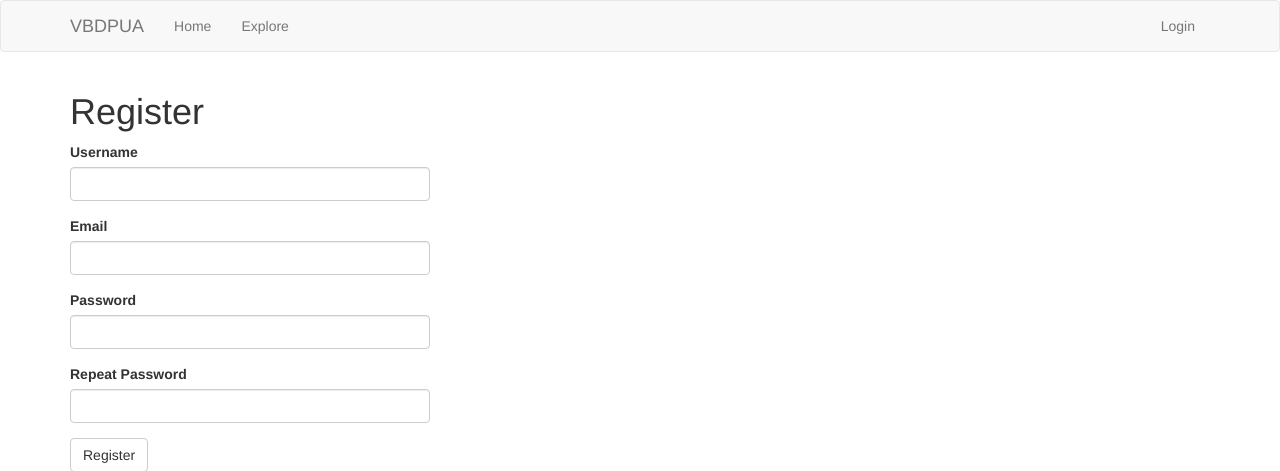
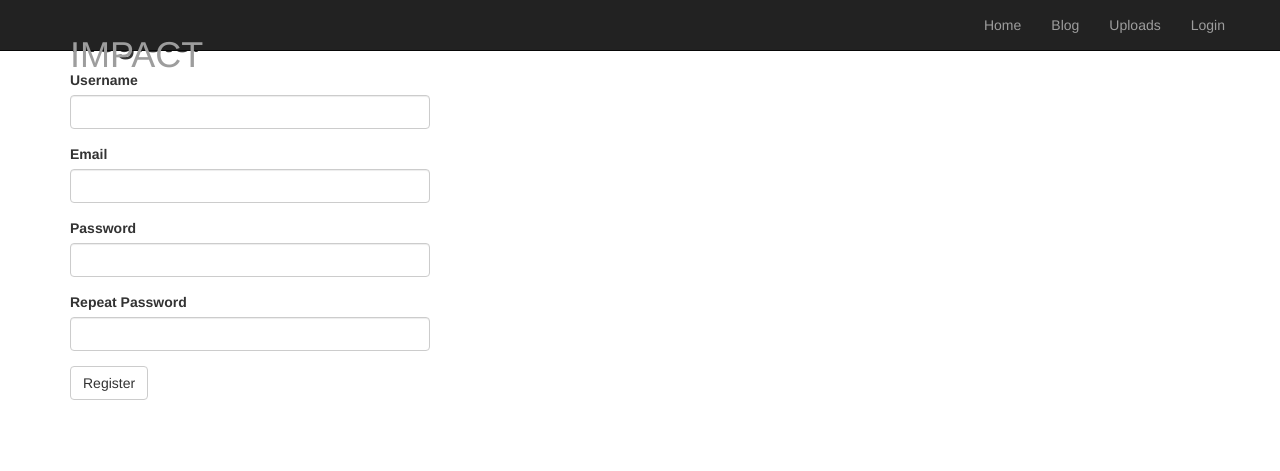
Before and after one commit to chemberlen/vbdpua, a Flask app: page /auth/register in a window 1280 px wide. Shown: the top 471 px of the page. Run offline with Flask 2, Linux system fonts and the light colour scheme; parts of the project's set-up code (start-up, migrations or seed data) failed here and were passed over; some libraries are stand-ins or nearby versions.

Commit message:
Upload file page

```diff
--- a/app/main/forms.py
+++ b/app/main/forms.py
@@ -1,5 +1,6 @@
 from flask import request
 from flask_wtf import FlaskForm
+from flask_wtf.file import FileField, FileRequired
 from wtforms import StringField, SubmitField, TextAreaField
 from wtforms.validators import ValidationError, DataRequired, Length
 from flask_babel import _, lazy_gettext as _l
@@ -37,3 +38,7 @@
         if 'csrf_enabled' not in kwargs:
             kwargs['csrf_enabled'] = False
         super(SearchForm, self).__init__(*args, **kwargs)
+
+class PhotoForm(FlaskForm):
+    photo = FileField(validators=[FileRequired()])
+    submit = SubmitField(_l('Submit'))
--- a/app/main/routes.py
+++ b/app/main/routes.py
@@ -1,18 +1,27 @@
 from datetime import datetime
-from flask import render_template, flash, redirect, url_for, request, g,jsonify, current_app
+from flask import render_template, flash, redirect, url_for, send_from_directory, request, g,jsonify, current_app
 from flask_login import current_user, login_required
 from flask_babel import _, get_locale
 from guess_language import guess_language
 from app import db
-from app.main.forms import EditProfileForm, PostForm, SearchForm
+from app.main.forms import EditProfileForm, PostForm, SearchForm, PhotoForm
 from app.models import User, Post
 from app.translate import translate
 from app.main import bp
+from werkzeug.utils import secure_filename
 import os
 import io
 
 APP_ROOT = os.path.abspath('/home/teofedryn/microblog')   # refers to application_top
-APP_TEMPLATES = os.path.join(APP_ROOT, 'app/templates')
+APP_ROOT_BP = os.path.abspath('/home/teofedryn/microblog/app')   # refers to application_top
+APP_TEMPLATES_FULL = os.path.join(APP_ROOT, 'app/templates')
+UPLOAD_FOLDER = os.path.join(APP_ROOT, 'app/uploads')
+ALLOWED_EXTENSIONS = set(['txt', 'pdf', 'png', 'jpg', 'jpeg', 'gif'])
+
+def joinurl(baseurl, filename):
+    urldata = os.path.join(baseurl,filename)
+    return urldata
+
 
 
 @bp.before_app_request
@@ -30,15 +39,6 @@
 # @login_required
 def index():
     return render_template("index.html")
-
-def read_contpage(path):
-
-    filepath = os.path.join(APP_TEMPLATES, path)
-
-    with io.open(filepath,"r", encoding="utf-8") as rd:
-        page = rd.read()
-        rd.close()
-    return page
 
 
 # @bp.route('/', methods=['GET', 'POST'])
@@ -67,19 +67,20 @@
                            prev_url=prev_url)
 
 
-@bp.route('/explore')
-# @login_required
-def explore():
-    page = request.args.get('page', 1, type=int)
-    posts = Post.query.order_by(Post.timestamp.desc()).paginate(
-        page, current_app.config['POSTS_PER_PAGE'], False)
-    next_url = url_for('main.explore', page=posts.next_num) \
-        if posts.has_next else None
-    prev_url = url_for('main.explore', page=posts.prev_num) \
-        if posts.has_prev else None
-    return render_template('blog.html', title=_('Explore'),
-                           posts=posts.items, next_url=next_url,
-                           prev_url=prev_url)
+@bp.route('/uploads', methods=['GET', 'POST'])
+def uploads():
+    form = PhotoForm()
+    if form.validate_on_submit():
+        f = form.photo.data
+        filename = secure_filename(f.filename)
+        f.save(os.path.join(
+            APP_ROOT_BP, 'uploads', filename
+        ))
+        return redirect(url_for('main.uploads'))
+
+    return render_template('uploads.html', form=form)
+
+
 
 
 @bp.route('/user/<username>')
--- a/app/templates/auth/login.html
+++ b/app/templates/auth/login.html
@@ -5,7 +5,7 @@
 {% endblock %}
 {% import 'bootstrap/wtf.html' as wtf %}
 
-{% block app_content %}
+{% block content %}
 <div id="content-wrapper" style="margin-top: 50px;">
 
     <div class="container">
--- a/app/templates/base.html
+++ b/app/templates/base.html
@@ -5,22 +5,29 @@
 {% endblock %}
 
 {% block navbar %}
-    <nav class="navbar navbar-default">
+<header class="navbar navbar-inverse navbar-fixed-top " role="banner">
 	<div class="container">
 		<div class="navbar-header">
-                <button type="button" class="navbar-toggle collapsed" data-toggle="collapse" data-target="#bs-example-navbar-collapse-1" aria-expanded="false">
-                    <span class="sr-only">Toggle navigation</span>
-                    <span class="icon-bar"></span>
-                    <span class="icon-bar"></span>
-                    <span class="icon-bar"></span>
+			<button class="navbar-toggle" data-target=".navbar-collapse" data-toggle="collapse" type="button">
+  <span class="sr-only">
+  Toggle navigation
+  </span>
+				<i class="fa fa-bars">
+				</i>
 			</button>
-                <a class="navbar-brand" href="{{ url_for('main.blog') }}">VBDPUA</a>
+			<a class="navbar-brand triggerbtn" href="#">
+				<h1>
+  <span class="pe-7s-gleam bounce-in">
+  </span>
+					IMPACT
+				</h1>
+			</a>
 		</div>
-            <div class="collapse navbar-collapse" id="bs-example-navbar-collapse-1">
-                <ul class="nav navbar-nav">
-                    <li><a href="{{ url_for('main.blog') }}">{{ _('Home') }}</a></li>
-                    <li><a href="{{ url_for('main.explore') }}">{{ _('Explore') }}</a></li>
-                </ul>
+		<div class="collapse navbar-collapse">
+			<ul class="nav navbar-nav navbar-right">
+				<li><a href="{{ url_for('main.index') }}">Home</a></li>
+				<li><a href="{{ url_for('main.blog') }}">{{ _('Blog') }}</a></li>
+				<li><a href="{{ url_for('main.uploads') }}">{{ _('Uploads') }}</a></li>
 				{% if g.search_form %}
 				<form class="navbar-form navbar-left" method="get" action="{{ url_for('main.search') }}">
 					<div class="form-group">
@@ -34,11 +41,15 @@
 					{% else %}
 					<li><a href="{{ url_for('main.user', username=current_user.username) }}">{{ _('Profile') }}</a></li>
 					<li><a href="{{ url_for('auth.logout') }}">{{ _('Logout') }}</a></li>
+
 					{% endif %}
+
+				</ul>
             </ul>
 		</div>
 	</div>
-    </nav>
+</header>
+
 {% endblock %}
 
 {% block content %}
--- a/app/templates/index.html
+++ b/app/templates/index.html
@@ -609,7 +609,7 @@
      </div>
     </div>
     <div class="col-md-offset-2 col-md-8 fade-up no-display">
-     <div class="carousel slide" data-ride="carousel" id="quote-carousel">
+     <div class="carousel slide" data-ride="carousel" id="">
       <!-- Bottom Carousel Indicators -->
       <ol class="carousel-indicators">
        <li class="" data-slide-to="0" data-target="#quote-carousel">
--- a/app/templates/navbar.html
+++ b/app/templates/navbar.html
@@ -20,7 +20,6 @@
 			<ul class="nav navbar-nav navbar-right">
 				<li><a href="{{ url_for('main.index') }}">Home</a></li>
 				<li><a href="{{ url_for('main.blog') }}">{{ _('Blog') }}</a></li>
-				<li><a href="{{ url_for('main.explore') }}">{{ _('Explore') }}</a></li>
 				{% if g.search_form %}
 				<form class="navbar-form navbar-left" method="get" action="{{ url_for('main.search') }}">
 					<div class="form-group">
@@ -33,11 +32,13 @@
 					<li><a href="{{ url_for('auth.login') }}">{{ _('Login') }}</a></li>
 					{% else %}
 					<li><a href="{{ url_for('main.user', username=current_user.username) }}">{{ _('Profile') }}</a></li>
+					<li><a href="{{ url_for('main.uploads') }}">{{ _('Uploads') }}</a></li>
 					<li><a href="{{ url_for('auth.logout') }}">{{ _('Logout') }}</a></li>
 
 					{% endif %}
 
 				</ul>
+            </ul>
 		</div>
 	</div>
 </header>
```
Also changed, not shown: app/templates/layout_blog.html (+7 -5 lines), app/templates/uploads.html (added, +21 -0 lines), app/static/impact/img/blog/thumbs/1.jpg (added). Lines whose indentation alone changed are shown as unchanged.
